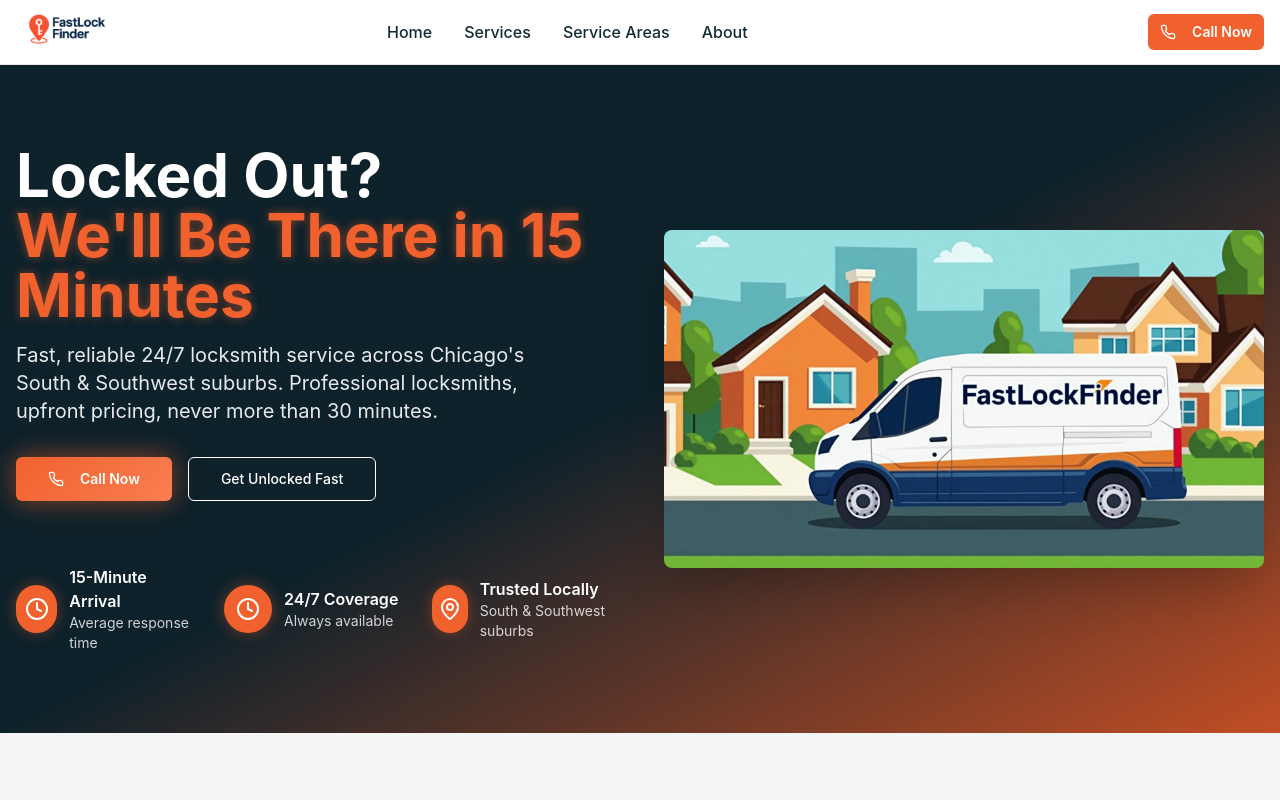
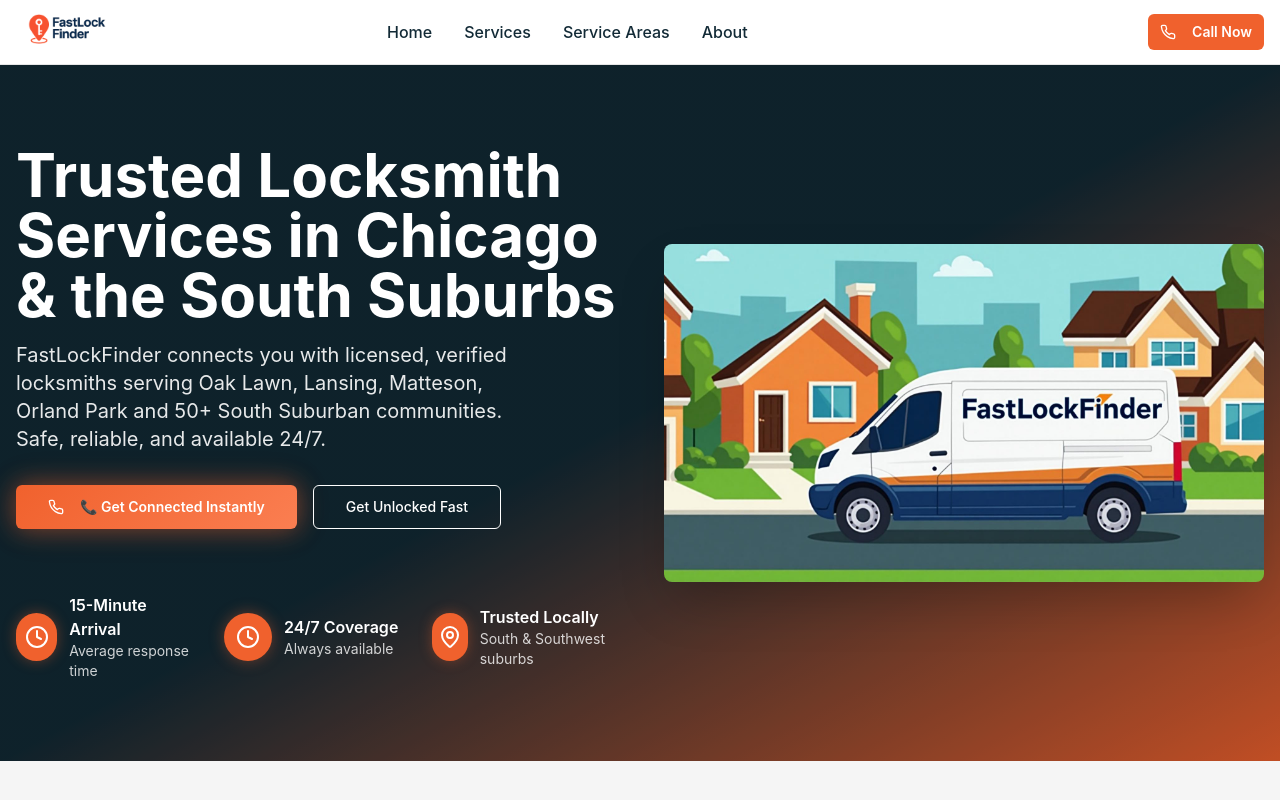
Before and after one commit to jetloopai/fast-lock-finder-dashboard, a React (Vite) app: page / in a window 1280 px wide. Shown: the top 800 px of the page. Built offline with nearby package versions, Linux system fonts and the light colour scheme.

Commit message:
Update homepage content
Update H1, H2, and primary CTA on the homepage to reflect the new content provided.

```diff
--- a/src/components/home/Hero.tsx
+++ b/src/components/home/Hero.tsx
@@ -11,12 +11,10 @@ const Hero = () => {
           <div className="space-y-8 animate-fade-in">
             <div className="space-y-4">
               <h1 className="text-4xl md:text-6xl font-bold leading-tight animate-slide-up">
-                Locked Out?
-                <span className="block text-accent text-glow">We'll Be There in 15 Minutes</span>
+                Trusted Locksmith Services in Chicago & the South Suburbs
               </h1>
               <p className="text-xl text-primary-foreground/90 max-w-lg animate-fade-in-delay">
-                Fast, reliable 24/7 locksmith service across Chicago's South & Southwest suburbs.
-                Professional locksmiths, upfront pricing, never more than 30 minutes.
+                FastLockFinder connects you with licensed, verified locksmiths serving Oak Lawn, Lansing, Matteson, Orland Park and 50+ South Suburban communities. Safe, reliable, and available 24/7.
               </p>
             </div>
 
@@ -24,7 +22,7 @@ const Hero = () => {
               <Button variant="hero" size="lg" className="animate-glow hover-glow" asChild>
                 <a href="tel:+1-773-377-6511" className="flex items-center space-x-2">
                   <Phone className="h-5 w-5" />
-                  <span>Call Now</span>
+                  <span>📞 Get Connected Instantly</span>
                 </a>
               </Button>
               <Button variant="outline" size="lg">
```
